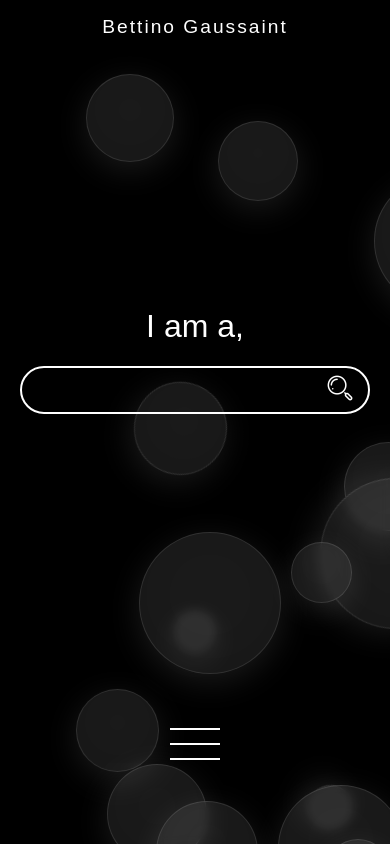
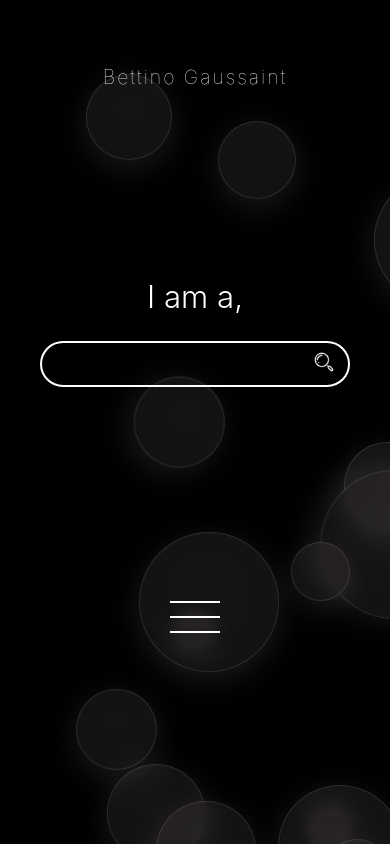
Before and after one commit to BettinoCodes/Bettino-Gaussaint, a React (Vite) app: page / in a window 390 px wide. Built offline with nearby package versions, Linux system fonts and the light colour scheme.

Commit message:
fixed UI and HTML logic

```diff
--- a/src/App.css
+++ b/src/App.css
@@ -1,62 +1,33 @@
-* {
+html{
+  background-color: #000000;
   margin: 0;
   padding: 0;
-  font-family: 'Comic Neue', sans-serif;
+  position: relative;
+  min-height: 100vh;
+  overflow-x: hidden;
 }
 
-html, body {
-  overflow: hidden;
-  height: 100%;
+body{
+  margin: 0;
+  padding: 0;
+  font-family: -apple-system, BlinkMacSystemFont, 'Segoe UI', Roboto, Oxygen, Ubuntu, Cantarell, sans-serif;
 }
 
-#root {
-  height: 100%;
-}
-
-.main {
-  width: 100%;
-  height: 100vh;
-  position: relative;
-  overflow: hidden;
-  background: linear-gradient(135deg, #000000 0%, #000000 100%);
-}
-
-/* Remove video and overlay styles since we're using bubbles */
-video, .overlay {
-  display: none;
-}
-
-.content {
-  position: absolute;
-  width: 100%;
-  height: 100%;
-  top: 0;
-  display: flex;
-  flex-direction: column;
-  justify-content: space-between;
-  align-items: center;
-  color: white;
-  overflow: hidden;
-  z-index: 2;
-  padding: 0 20px; /* Add horizontal padding */
-  box-sizing: border-box;
-}
-
-/* Bubbles Background */
-.bubbles {
-  position: absolute;
+/* Bubbles Background - full page background */
+.bubbles-background {
+  position: fixed;
   top: 0;
   left: 0;
   width: 100%;
   height: 100%;
-  z-index: 1;
-  overflow: hidden;
+  z-index: 0;
+  pointer-events: none;
 }
 
 .bubble {
   position: absolute;
   border-radius: 50%;
-  background: rgba(255, 255, 255, 0.1);
+  background: rgba(200, 182, 182, 0.1);
   box-shadow:
     0 8px 32px 0 rgba(255, 255, 255, 0.1),
     inset 0 -8px 32px 0 rgba(0, 0, 0, 0.1);
@@ -64,10 +35,16 @@ video, .overlay {
   -webkit-backdrop-filter: blur(4px);
   border: 1px solid rgba(255, 255, 255, 0.1);
   animation: float 20s infinite ease-in-out;
-  transition: all 0.3s ease;
+  pointer-events: auto;
 }
 
-/* Bubble floating animation */
+/* Responsive bubble sizes */
+@media (max-width: 768px) {
+  .bubble {
+    animation-duration: 15s;
+  }
+}
+
 @keyframes float {
   0%, 100% {
     transform: translateY(0) rotate(0deg);
@@ -80,58 +57,87 @@ video, .overlay {
   }
 }
 
-/* Name at top center */
+.main {
+  position: relative;
+  width: 100%;
+  display: flex;
+  flex-direction: column;
+  justify-content: center;
+  align-items: center;
+  z-index: 2;
+  padding: 1rem;
+  box-sizing: border-box;
+}
+
+.main-content {
+  color: white;
+  position: relative;
+  width: 100%;
+  max-width: 1200px;
+  display: flex;
+  flex-direction: column;
+  justify-content: space-between;
+  align-items: center;
+  z-index: 2;
+  padding: 1rem;
+  min-height: 95vh;
+  box-sizing: border-box;
+}
+
+/* Improved responsive name header */
 .name-header {
-  margin-top: 2rem;
+  margin-top: clamp(1rem, 5vh, 3rem);
   text-align: center;
   z-index: 3;
+  width: 100%;
+  padding: 0 1rem;
 }
 
 .name-header h1 {
-  font-size: clamp(1.2rem, 4vw, 1.5rem); /* Responsive font size */
-  letter-spacing: 2px;
-  font-weight: 300;
+  font-size: clamp(1.2rem, 5vw, 2rem);
+  letter-spacing: clamp(1px, 0.5vw, 3px);
+  font-weight: 100;
+  margin: 0;
+  line-height: 1.2;
 }
 
-/* Center content */
-.center-content {
+/* Improved center header responsiveness */
+.center-header {
+  text-align: center;
+  width: 100%;
+  padding: 0 1rem;
   display: flex;
   flex-direction: column;
   align-items: center;
-  justify-content: center;
-  text-align: center;
-  flex-grow: 1;
-  width: 100%;
-  max-width: 1200px; /* Maximum width */
-  z-index: 3;
-  padding: 0 20px;
-  box-sizing: border-box;
 }
 
-.center-content h2 {
-  font-size: clamp(2rem, 8vw, 3rem); /* Responsive font size */
-  margin-bottom: 10px;
-  font-weight: 150;
+.center-header h2 {
+  font-size: clamp(1.5rem, 8vw, 3.5rem);
+  margin-bottom: clamp(0.5rem, 2vh, 1.5rem);
+  font-weight: 300;
+  line-height: 1.2;
 }
 
 .typing-animation {
   margin-bottom: 1rem;
-  min-height: clamp(80px, 15vw, 120px); /* Responsive min-height */
+  min-height: clamp(60px, 20vh, 120px);
   display: flex;
   align-items: center;
   justify-content: center;
   width: 100%;
 }
 
+/* Improved search bar container */
 .search-bar-container {
   position: relative;
-  display: inline-block;
-  width: min(90%, 700px); /* Responsive width - 90% of parent but max 700px */
+  width: 100%;
+  max-width: min(600px, 90vw);
   border: 2px solid white;
-  border-radius: 50px;
-  padding: clamp(10px, 3vw, 15px) clamp(40px, 8vw, 60px) clamp(10px, 3vw, 15px) clamp(15px, 4vw, 30px);
+  padding: clamp(0.5rem, 2vw, 1rem) clamp(2rem, 8vw, 4rem) clamp(0.5rem, 2vw, 1rem) clamp(1rem, 4vw, 2rem);
   background: transparent;
   transition: all 0.3s ease;
+  box-sizing: border-box;
+  border-radius: 50px;
 }
 
 .search-bar-container:focus-within {
@@ -147,18 +153,18 @@ video, .overlay {
 
 .search-icon {
   position: absolute;
-  right: clamp(15px, 4vw, 20px); /* Responsive positioning */
+  right: clamp(0.75rem, 3vw, 1.5rem);
   top: 50%;
   transform: translateY(-50%);
   color: white;
-  font-size: clamp(1rem, 4vw, 1.5rem); /* Responsive icon size */
+  font-size: clamp(1rem, 4vw, 1.5rem);
   pointer-events: none;
   transition: all 0.3s ease;
 }
 
-.search-icon img{
-  width: 3rem;
-
+.search-icon img {
+  width: clamp(1.5rem, 6vw, 3rem);
+  height: auto;
 }
 
 .search-bar-container:focus-within .search-icon {
@@ -166,32 +172,32 @@ video, .overlay {
   transform: translateY(-50%) scale(1.1);
 }
 
-/* Typing animation responsive styles */
 .typing-container span {
-  font-size: clamp(1.5rem, 6vw, 3rem) !important; /* Responsive typing text */
-  line-height: 1.2;
+  font-size: clamp(1.25rem, 5vw, 2.5rem) !important;
+  line-height: 1.3;
+  font-weight: 300;
 }
 
-/* Bottom navigation */
-/* Update the bottom-nav styles */
+/* Improved bottom nav */
 .bottom-nav {
   position: relative;
-  margin-bottom: 2rem; /* Reduced from 5rem */
   display: flex;
   flex-direction: column;
   align-items: center;
   z-index: 3;
-  width: 100%; /* Ensure it takes full width */
+  width: 100%;
+  margin-bottom: clamp(1rem, 5vh, 3rem);
+  padding: 0 1rem;
 }
 
 .nav-button {
   background: none;
   border: none;
   cursor: pointer;
-  padding: 8px;
+  padding: clamp(0.5rem, 2vw, 1rem);
   transition: transform 0.3s ease;
-  margin-bottom: 1rem; /* Reduced from 5rem */
-  z-index: 4; /* Ensure button is above other elements */
+  margin-bottom: clamp(1rem, 4vh, 2.5rem);
+  z-index: 4;
 }
 
 .nav-button:hover {
@@ -199,24 +205,21 @@ video, .overlay {
 }
 
 .nav-icon {
-  width: 40px;
-  height: 40px;
+  width: clamp(30px, 8vw, 50px);
+  height: clamp(30px, 8vw, 50px);
   transition: all 0.3s ease-in-out;
-}
-
-/* Optional: Add a subtle rotation for close icon */
-.nav-button:hover .nav-icon {
-  transform: rotate(90deg);
 }
 
 .social-icons {
   display: flex;
-  gap: 25px;
+  gap: clamp(15px, 4vw, 25px);
   opacity: 0;
   transform: translateY(20px);
   transition: all 0.3s ease;
   pointer-events: none;
   z-index: 3;
+  flex-wrap: wrap;
+  justify-content: center;
 }
 
 .social-icons.show {
@@ -226,8 +229,8 @@ video, .overlay {
 }
 
 .social-icon img {
-  width: 40px;
-  height: 40px;
+  width: clamp(30px, 8vw, 50px);
+  height: clamp(30px, 8vw, 50px);
   display: block;
   transition: transform 0.2s;
 }
@@ -235,121 +238,50 @@ video, .overlay {
 .social-icon {
   transition: all 0.3s ease;
   border-radius: 50%;
-  padding: 5px;
+  padding: clamp(3px, 1vw, 5px);
 }
 
 .social-icon:hover {
   transform: scale(1.1);
 }
 
-/* Update mobile-specific styles */
-@media (max-width: 768px) {
-  .content {
-    padding: 0 15px;
-    justify-content: space-between; /* Ensure proper spacing */
+/* Mobile-specific improvements */
+@media (max-width: 480px) {
+  .main-content {
+    padding: 0.5rem;
+    min-height: 90vh;
   }
 
-  .center-content {
-    padding: 0 15px;
-    flex-grow: 1;
-    justify-content: center;
+  .center-header h2 {
+    margin-bottom: 0.5rem;
+  }
+
+  .typing-animation {
+    min-height: clamp(50px, 15vh, 80px);
   }
 
   .search-bar-container {
-    width: 95%;
-    padding: 12px 50px 12px 20px;
-  }
-
-  .search-icon {
-    right: 15px;
-  }
-
-  .search-icon img {
-    width: 2.5rem; /* Slightly smaller on mobile */
-  }
-
-  .typing-animation {
-    min-height: 80px;
-  }
-
-  /* Ensure bottom nav is properly positioned on mobile */
-  .bottom-nav {
-    margin-bottom: 1.5rem;
-    position: relative;
-  }
-
-  .nav-button {
-    margin-bottom: 0.5rem;
+    padding-left: clamp(0.75rem, 3vw, 1rem);
+    padding-right: clamp(1.5rem, 6vw, 2.5rem);
   }
 
   .social-icons {
-    gap: 20px; /* Slightly smaller gap on mobile */
-  }
-
-  .social-icon img {
-    width: 35px; /* Slightly smaller icons on mobile */
-    height: 35px;
+    gap: 12px;
   }
 }
 
-@media (max-width: 480px) {
-  .content {
-    padding: 0 10px;
-  }
-
-  .center-content {
-    padding: 0 10px;
-  }
-
-  .search-bar-container {
-    width: 100%;
-    padding: 10px 45px 10px 15px;
-    border-radius: 30px;
-  }
-
-  .search-icon {
-    right: 12px;
-  }
-
-  .search-icon img {
-    width: 2rem; /* Even smaller on very small screens */
-  }
-
-  .typing-animation {
-    min-height: 70px;
-  }
-
-  .name-header {
-    margin-top: 1rem;
-  }
-
-  .bottom-nav {
-    margin-bottom: 1rem;
-  }
-
-  .social-icons {
-    gap: 15px;
-  }
-
-  .social-icon img {
-    width: 30px;
-    height: 30px;
-  }
-
-  /* Ensure typing text is readable on small screens */
-  .typing-container span {
-    font-size: clamp(1.2rem, 5vw, 2rem) !important;
+/* Tablet optimizations */
+@media (min-width: 769px) and (max-width: 1024px) {
+  .main-content {
+    width: 95%;
   }
 }
 
-/* Add this to ensure content doesn't overflow vertically */
-.main {
-  min-height: 100vh;
-  height: 100%;
-}
-
-.content {
-  min-height: 100vh;
+/* Large screen optimizations */
+@media (min-width: 1025px) {
+  .main-content {
+    width: 90%;
+  }
 }
 
 /* Ensure no scrollbars appear */
@@ -360,4 +292,14 @@ video, .overlay {
 * {
   -ms-overflow-style: none;
   scrollbar-width: none;
+  box-sizing: border-box;
 }
+
+/* Prevent text selection on interactive elements */
+.nav-button,
+.social-icon {
+  -webkit-user-select: none;
+  -moz-user-select: none;
+  -ms-user-select: none;
+  user-select: none;
+}
--- a/src/App.jsx
+++ b/src/App.jsx
@@ -1,7 +1,6 @@
 import { useRef, useEffect, useState } from 'react';
 import './App.css';
 import { TypeAnimation } from 'react-type-animation';
-
 
 import searchIcon from './assets/images/icons8-search-128.png';
 import githubIcon from './assets/images/icons8-github-100.png';
@@ -18,18 +17,23 @@ const App = () => {
     setShowSocials(!showSocials);
   };
 
-  // Create bubbles on component mount
   useEffect(() => {
     const bubblesContainer = bubblesRef.current;
+
+    // Check if container exists
+    if (!bubblesContainer) return;
+
     const numberOfBubbles = 15;
+
+    // Clear any existing bubbles first
+    bubblesContainer.innerHTML = '';
 
     // Create bubbles
     for (let i = 0; i < numberOfBubbles; i++) {
       const bubble = document.createElement('div');
       bubble.className = 'bubble';
 
-      // Random properties for each bubble
-      const size = Math.random() * 120 + 30; // 30px to 150px
+      const size = Math.random() * 120 + 30;
       const posX = Math.random() * 100;
       const posY = Math.random() * 100;
       const animationDelay = Math.random() * 20;
@@ -40,7 +44,6 @@ const App = () => {
       bubble.style.top = `${posY}%`;
       bubble.style.animationDelay = `${animationDelay}s`;
 
-      // Add mouse move effect
       bubble.addEventListener('mousemove', (e) => {
         const rect = bubble.getBoundingClientRect();
         const centerX = rect.left + rect.width / 2;
@@ -59,25 +62,25 @@ const App = () => {
       bubblesContainer.appendChild(bubble);
     }
 
-    // Cleanup function
     return () => {
+      if (bubblesContainer) {
         bubblesContainer.innerHTML = '';
+      }
     };
   }, []);
 
   return (
+    <>
+      {/* Bubbles background - outside main content */}
+      <div ref={bubblesRef} className="bubbles-background"></div>
+
       <div className='main'>
-      {/* Bubbles Background */}
-      <div className="bubbles" ref={bubblesRef}></div>
-
-      <div className="content">
-        {/* Name at top center */}
+          <div className="main-content">
             <div className="name-header">
               <h1>Bettino Gaussaint</h1>
             </div>
 
-        {/* Main content in center */}
-        <div className="center-content">
+            <div className="center-header">
             <h2>I am a,</h2>
               <div className="typing-animation">
                 <div className="search-bar-container">
@@ -110,13 +113,12 @@ const App = () => {
                     />
                   </div>
                   <div className="search-icon">
-                <img src={searchIcon} alt="LinkedIn"/>
+                    <img src={searchIcon} alt="Search"/>
                   </div>
                 </div>
             </div>
             </div>
 
-        {/* Navigation button and social icons at bottom */}
             <div className="bottom-nav">
               <button className="nav-button" onClick={toggleSocials}>
                 <img
@@ -138,6 +140,7 @@ const App = () => {
             </div>
           </div>
         </div>
+    </>
   )
 }
 
```
Lines whose indentation alone changed are shown as unchanged.
